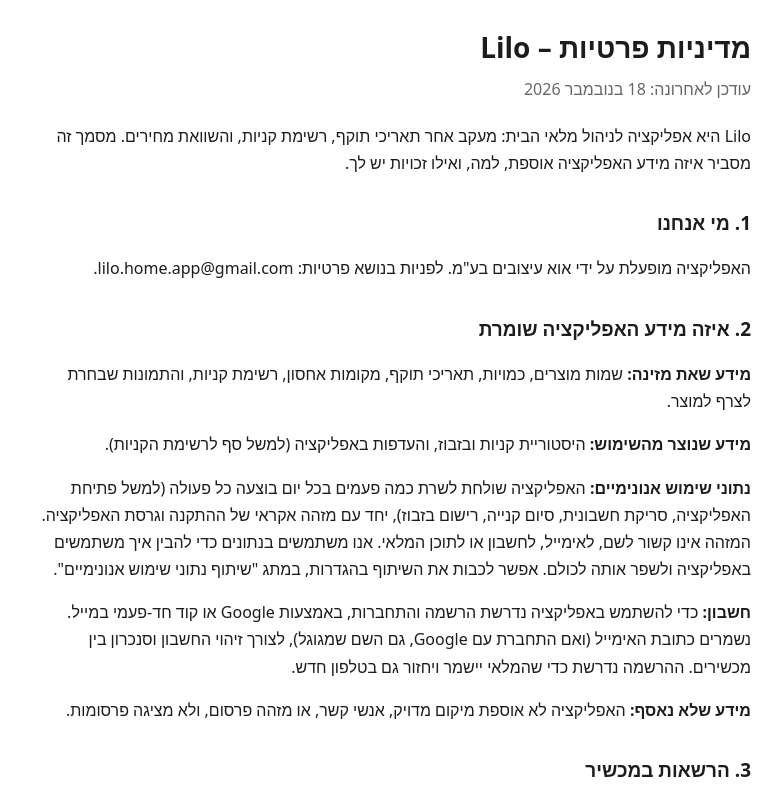
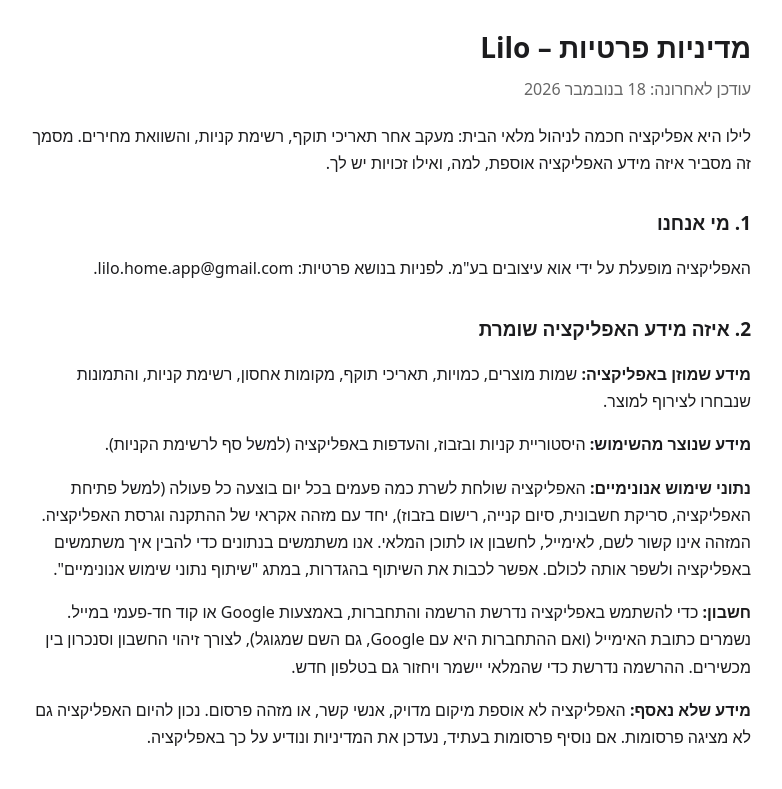
Before and after one commit to lilohome/lilo-privacy, a plain HTML site: page index.html in a window 1280 px wide. Shown: the top 789 px of the page, without its empty margins (249-1031 px from the left). Drawn offline with Linux system fonts and the light colour scheme.

Commit message:
Add files via upload

```diff
--- a/index.html
+++ b/index.html
@@ -9,15 +9,15 @@ h1{font-size:28px;margin:0 0 4px} h2{font-size:19px;margin:30px 0 6px}
 </style></head><body><main>
 <h1>מדיניות פרטיות – Lilo</h1>
 <p class="d">עודכן לאחרונה: 18 בנובמבר 2026</p>
-<p>Lilo היא אפליקציה לניהול מלאי הבית: מעקב אחר תאריכי תוקף, רשימת קניות, והשוואת מחירים. מסמך זה מסביר איזה מידע האפליקציה אוספת, למה, ואילו זכויות יש לך.</p>
+<p>לילו היא אפליקציה חכמה לניהול מלאי הבית: מעקב אחר תאריכי תוקף, רשימת קניות, והשוואת מחירים. מסמך זה מסביר איזה מידע האפליקציה אוספת, למה, ואילו זכויות יש לך.</p>
 <h2>1. מי אנחנו</h2>
 <p>האפליקציה מופעלת על ידי אוא עיצובים בע"מ. לפניות בנושא פרטיות: lilo.home.app@gmail.com.</p>
 <h2>2. איזה מידע האפליקציה שומרת</h2>
-<p><b>מידע שאת מזינה:</b> שמות מוצרים, כמויות, תאריכי תוקף, מקומות אחסון, רשימת קניות, והתמונות שבחרת לצרף למוצר.</p>
+<p><b>מידע שמוזן באפליקציה:</b> שמות מוצרים, כמויות, תאריכי תוקף, מקומות אחסון, רשימת קניות, והתמונות שנבחרו לצירוף למוצר.</p>
 <p><b>מידע שנוצר מהשימוש:</b> היסטוריית קניות ובזבוז, והעדפות באפליקציה (למשל סף לרשימת הקניות).</p>
 <p><b>נתוני שימוש אנונימיים:</b> האפליקציה שולחת לשרת כמה פעמים בכל יום בוצעה כל פעולה (למשל פתיחת האפליקציה, סריקת חשבונית, סיום קנייה, רישום בזבוז), יחד עם מזהה אקראי של ההתקנה וגרסת האפליקציה. המזהה אינו קשור לשם, לאימייל, לחשבון או לתוכן המלאי. אנו משתמשים בנתונים כדי להבין איך משתמשים באפליקציה ולשפר אותה לכולם. אפשר לכבות את השיתוף בהגדרות, במתג "שיתוף נתוני שימוש אנונימיים".</p>
-<p><b>חשבון:</b> כדי להשתמש באפליקציה נדרשת הרשמה והתחברות, באמצעות Google או קוד חד-פעמי במייל. נשמרים כתובת האימייל (ואם התחברת עם Google, גם השם שמגוגל), לצורך זיהוי החשבון וסנכרון בין מכשירים. ההרשמה נדרשת כדי שהמלאי יישמר ויחזור גם בטלפון חדש.</p>
-<p><b>מידע שלא נאסף:</b> האפליקציה לא אוספת מיקום מדויק, אנשי קשר, או מזהה פרסום, ולא מציגה פרסומות.</p>
+<p><b>חשבון:</b> כדי להשתמש באפליקציה נדרשת הרשמה והתחברות, באמצעות Google או קוד חד-פעמי במייל. נשמרים כתובת האימייל (ואם ההתחברות היא עם Google, גם השם שמגוגל), לצורך זיהוי החשבון וסנכרון בין מכשירים. ההרשמה נדרשת כדי שהמלאי יישמר ויחזור גם בטלפון חדש.</p>
+<p><b>מידע שלא נאסף:</b> האפליקציה לא אוספת מיקום מדויק, אנשי קשר, או מזהה פרסום. נכון להיום האפליקציה גם לא מציגה פרסומות. אם נוסיף פרסומות בעתיד, נעדכן את המדיניות ונודיע על כך באפליקציה.</p>
 <h2>3. הרשאות במכשיר</h2>
 <ul><li><b>מצלמה:</b> לסריקת ברקוד, ולצילום מוצר או חשבונית.</li><li><b>מיקרופון וזיהוי דיבור:</b> להכתבת רשימת מוצרים בקול. ההקלטה מעובדת על ידי שירות זיהוי הדיבור של המכשיר (גוגל באנדרואיד), ולא נשמרת באפליקציה.</li><li><b>גלריה / תמונות:</b> כשבוחרים תמונה למוצר.</li></ul>
 <p>כל הרשאה אפשר לבטל בהגדרות המכשיר. האפליקציה תמשיך לעבוד, בלי התכונה שדורשת אותה.</p>
@@ -28,9 +28,9 @@ h1{font-size:28px;margin:0 0 4px} h2{font-size:19px;margin:30px 0 6px}
 <p>הכתבה בקול מעובדת על ידי שירות המכשיר, כפי שמפורט בסעיף 3.</p>
 <p><b>זיהוי מוצרים בעזרת בינה מלאכותית:</b> כשמצלמים חשבונית, מדף, מקרר או מוצר, או כשמכתיבים רשימה, התמונה (מכווצת) או הטקסט נשלחים לשרת האפליקציה, שמעביר אותם לשירות בינה מלאכותית של Anthropic (Claude), כדי לזהות שמות מוצרים, כמויות ומחירים. השרת שלנו לא שומר את התמונה או הטקסט: הם משמשים לזיהוי בלבד, והתוצאה חוזרת לטלפון. נשמר רק מונה שימוש חודשי לכל בית (קוד הבית ומספר הסריקות), כדי להגביל עלויות. כשמזינים קישור לחשבונית דיגיטלית, הדף נטען בטלפון, ושורות עם פרטים אישיים (שם, טלפון, אימייל, כתובת, כרטיס אשראי, מועדון) מוסרות בטלפון לפני השליחה. לשירות הבינה המלאכותית מדיניות פרטיות משלו. השליחה מוגבלת למכסה חודשית לכל בית.</p>
 <h2>6. למה אנחנו משתמשים במידע</h2>
-<p>להציג את המלאי, להתריע על תוקף, לבנות רשימת קניות, להשוות מחירים, לסנכרן בין מכשירים, ולשפר את האפליקציה. איננו מוכרים מידע אישי ואיננו משתפים אותו לצורכי פרסום.</p>
+<p>להציג את המלאי, להתריע על תוקף, לבנות רשימת קניות, להשוות מחירים, לסנכרן בין מכשירים, ולשפר את האפליקציה. נכון להיום איננו מוכרים מידע אישי ואיננו משתפים אותו לצורכי פרסום. ייתכן שבעתיד נשתף נתונים מצטברים ואנונימיים, שאינם מזהים אדם או בית, עם גורמים נוספים, למשל לצורכי מחקר שוק וניתוח צריכה. שיתוף מידע אישי יתבצע רק בהסכמתך. לפני שנעשה זאת נעדכן את המדיניות ונודיע על כך באפליקציה.</p>
 <h2>7. כמה זמן המידע נשמר</h2>
-<p>נתונים במכשיר נשמרים עד שתמחקי אותם או את האפליקציה. נתוני חשבון בענן נשמרים כל עוד החשבון פעיל, ונמחקים עם מחיקת החשבון.</p>
+<p>נתונים במכשיר נשמרים עד שימחקו אותם או את האפליקציה. נתוני חשבון בענן נשמרים כל עוד החשבון פעיל, ונמחקים עם מחיקת החשבון.</p>
 <h2>8. הזכויות שלך</h2>
 <p>אפשר לבקש לצפות במידע, לתקן אותו או למחוק אותו, בפנייה לכתובת lilo.home.app@gmail.com. במסך "החשבון שלי" באפליקציה יש כפתור "מחיקת החשבון", ולחיצה עליו מוחקת מייד מהשרת את החשבון והאימייל. אם אף חשבון אחר לא מחובר לאותו בית, גם נתוני הבית (מלאי, רשימות והיסטוריה) נמחקים מהשרת. המלאי שבטלפון עצמו נשאר אצלך, ואפשר למחוק אותו במחיקת האפליקציה.</p>
 <h2>9. ילדים</h2>
```
